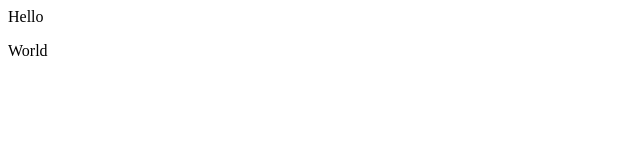
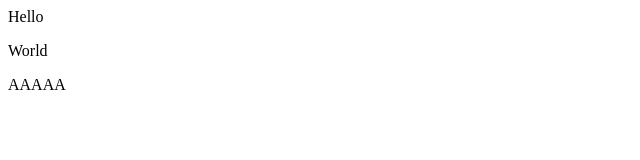
Before and after one commit to vonals/demo-repo1, a plain HTML site: page index.html in a window 1280 px wide. Shown: the full height of the page, 0-640 px from the left. Drawn offline with Linux system fonts and the light colour scheme.

Commit message:
AA chenged

```diff
--- a/index.html
+++ b/index.html
@@ -1,2 +1,3 @@
 <div>Hello</div>
 <p>World</p>
+<a>AAAAA</a>
```
